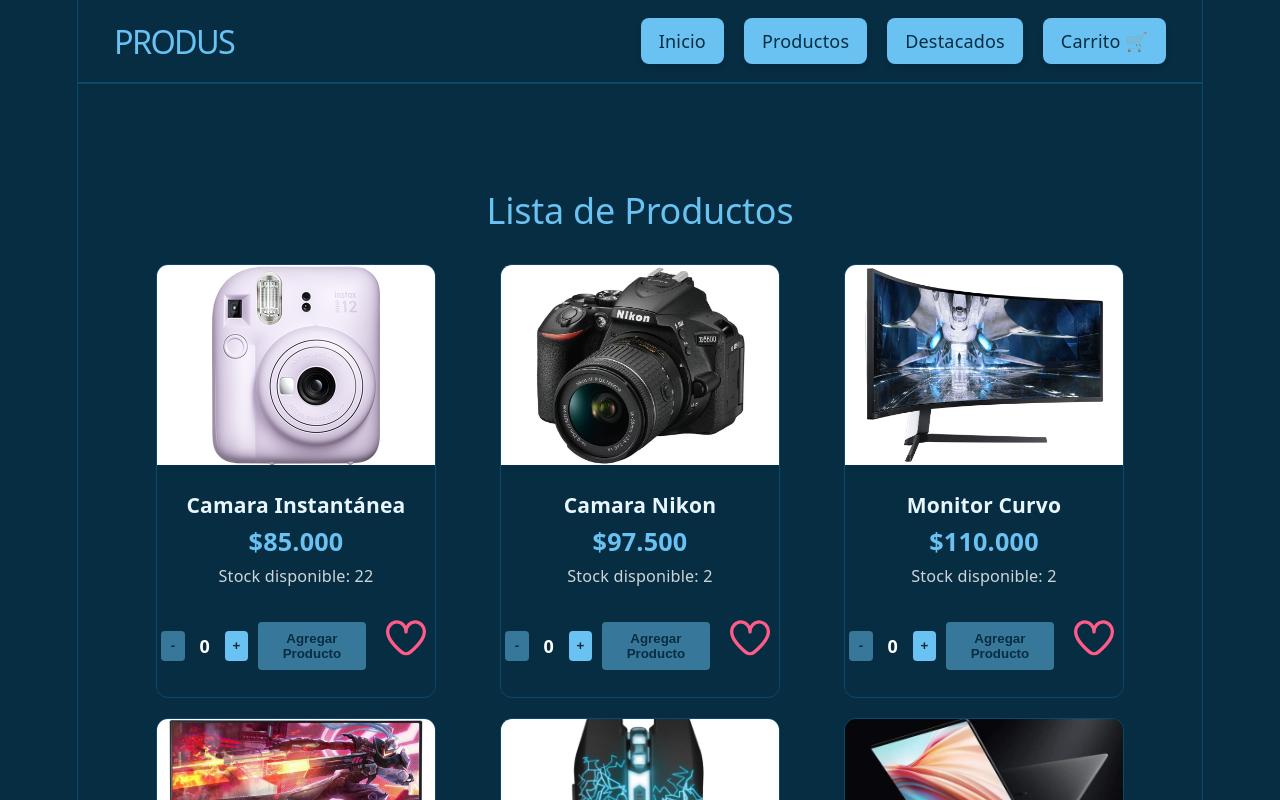
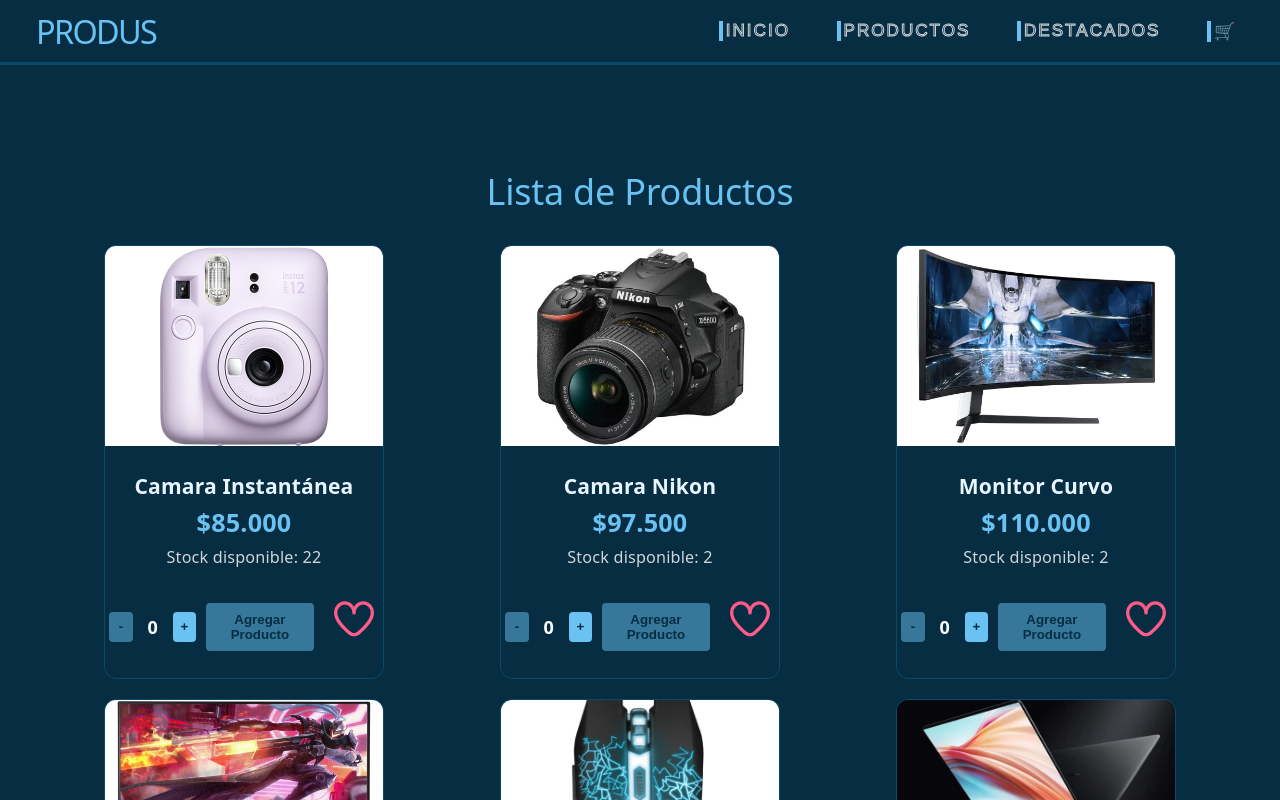
Before and after one commit to valverdecristian/PRODUS, a React (Vite) app: page / in a window 1280 px wide. Shown: the top 800 px of the page. Built offline with nearby package versions, Linux system fonts and the light colour scheme.

Commit message:
feat: componente boton animado de Uiverse

```diff
--- a/src/components/layout/Layout.css
+++ b/src/components/layout/Layout.css
@@ -1,6 +1,6 @@
 .main-header {
   background-color: var(--bg);
-  border-bottom: 2px solid var(--border);
+  border-bottom: 3px solid var(--border);
   padding: 1rem 2rem;
   display: flex;
   justify-content: space-between;
@@ -19,28 +19,13 @@
 .nav-links {
   display: flex;
   list-style: none;
-  gap: 20px;
+  gap: 40px;
   margin: 0;
+  align-items: center;
 }
 
-.nav-button {
+.nav-links a {
   text-decoration: none;
-  color: var(--bg);
-  background-color: var(--accent);
-  font-weight: 500;
-  padding: 8px 16px;
-  border-radius: 8px;
-  transition: all 0.3s ease;
-  border: 2px solid transparent;
-  box-shadow: 0 4px 6px rgba(0, 0, 0, 0.1);
-}
-
-.nav-button:hover {
-  background-color: var(--bg);
-  color: var(--accent);
-  border-color: var(--accent);
-  transform: translateY(-2px);
-  box-shadow: 0 6px 8px rgba(0, 0, 0, 0.15);
 }
 
 .main-content {
--- a/src/components/layout/Navbar.jsx
+++ b/src/components/layout/Navbar.jsx
@@ -1,13 +1,13 @@
-import { Link } from 'react-router-dom';
+import Button from '../ui/Button';
 
 const Navbar = () => {
   return (
     <nav className="navbar">
       <div className="nav-links">
-        <Link to="/" className="nav-button">Inicio</Link>
-        <Link to="/productos" className="nav-button">Productos</Link>
-        <Link to="/destacados" className="nav-button">Destacados</Link>
-        <Link to="/carrito" className="nav-button">Carrito 🛒</Link>
+        <Button text="Inicio" to="/" />
+        <Button text="Productos" to="/productos" />
+        <Button text="Destacados" to="/destacados" />
+        <Button text="🛒" to="/carrito" />
       </div>
     </nav>
   );
--- /dev/null
+++ b/src/components/ui/Button.css
@@ -0,0 +1,43 @@
+.button {
+  margin: 0;
+  height: auto;
+  background: transparent;
+  padding: 0;
+  border: none;
+  cursor: pointer;
+  display: block;
+}
+
+/* button styling */
+.button {
+  --border-right: 4px;
+  --text-stroke-color: rgba(255, 255, 255, 0.8);
+  --animation-color: #69c2f2;
+  --fs-size: 0.95em;
+  letter-spacing: 2px;
+  text-decoration: none;
+  font-size: var(--fs-size);
+  font-family: "Arial";
+  position: relative;
+  text-transform: uppercase;
+  color: transparent;
+  -webkit-text-stroke: 1px var(--text-stroke-color);
+}
+/* this is the text, when you hover on button */
+.hover-text {
+  position: absolute;
+  box-sizing: border-box;
+  content: attr(data-text);
+  color: var(--animation-color);
+  width: 0%;
+  inset: 0;
+  border-right: var(--border-right) solid var(--animation-color);
+  overflow: hidden;
+  transition: 0.5s;
+  -webkit-text-stroke: 1px var(--animation-color);
+}
+/* hover */
+.button:hover .hover-text {
+  width: 100%;
+  filter: drop-shadow(0 0 15px var(--animation-color));
+}
--- /dev/null
+++ b/src/components/ui/Button.jsx
@@ -0,0 +1,15 @@
+import { Link } from 'react-router-dom';
+import './Button.css';
+
+const Button = ({ text = 'Button', to = '#', onClick = null }) => {
+  const buttonContent = (
+    <button className="button" data-text={text} onClick={onClick}>
+      <span className="actual-text">&nbsp;{text}&nbsp;</span>
+      <span aria-hidden="true" className="hover-text">&nbsp;{text}&nbsp;</span>
+    </button>
+  );
+
+  return to !== '#' ? <Link to={to}>{buttonContent}</Link> : buttonContent;
+};
+
+export default Button;
--- a/src/index.css
+++ b/src/index.css
@@ -1,25 +1,26 @@
 :root {
-  --bg: #062D42;
-  --border: #09496C;
+  --bg: #062d42;
+  --border: #09496c;
   --code-bg: #021017;
-  --text: #BDE4F9;
-  --text-h: #E8F5FD;
-  --accent: #69C2F2;
+  --text: #bde4f9;
+  --text-h: #e8f5fd;
+  --accent: #69c2f2;
   --accent-bg: rgba(105, 194, 242, 0.1);
   --accent-border: rgba(105, 194, 242, 0.5);
 
-  --success: #8AF5E5;
-  --info: #8AD0F5;
-  --secondary: #8A9AF5;
-  --warning: #F5E58A;
-  --danger: #F58A9A;
-  --orange: #F5AF8A;
+  --success: #8af5e5;
+  --info: #8ad0f5;
+  --secondary: #8a9af5;
+  --warning: #f5e58a;
+  --danger: #f58a9a;
+  --orange: #f5af8a;
 
-  --shadow: rgba(0, 0, 0, 0.4) 0 10px 15px -3px, rgba(0, 0, 0, 0.25) 0 4px 6px -2px;
+  --shadow:
+    rgba(0, 0, 0, 0.4) 0 10px 15px -3px, rgba(0, 0, 0, 0.25) 0 4px 6px -2px;
 
   /* --- TIPOGRAFÍAS Y BASE --- */
-  --sans: system-ui, 'Segoe UI', Roboto, sans-serif;
-  --heading: system-ui, 'Segoe UI', Roboto, sans-serif;
+  --sans: system-ui, "Segoe UI", Roboto, sans-serif;
+  --heading: system-ui, "Segoe UI", Roboto, sans-serif;
   --mono: ui-monospace, Consolas, monospace;
 
   font: 18px/145% var(--sans);
@@ -43,11 +44,10 @@
 }
 
 #root {
-  width: 1126px;
+  width: 100%;
   max-width: 100%;
   margin: 0 auto;
   text-align: center;
-  border-inline: 1px solid var(--border);
   min-height: 100svh;
   display: flex;
   flex-direction: column;
```
